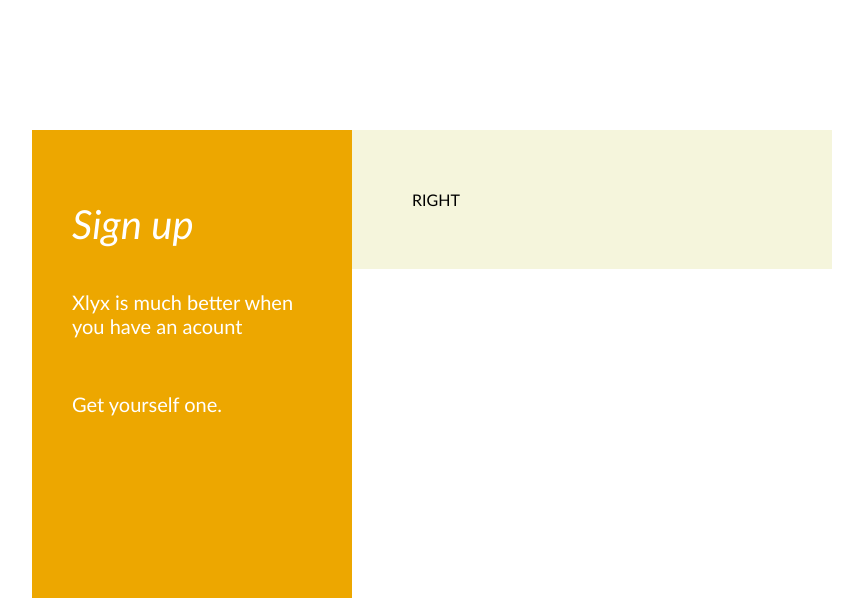
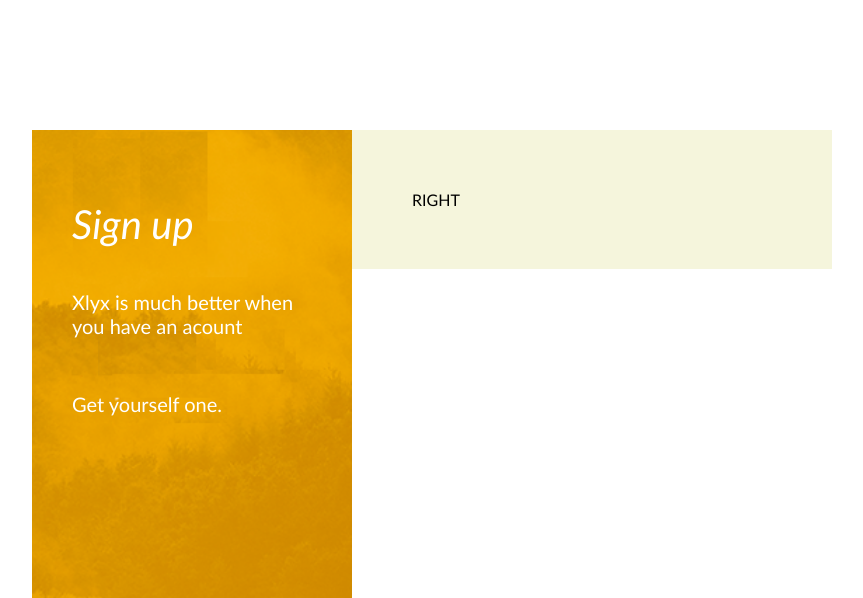
Before and after one commit to Nuotaikos/6-sign-up-form-nd, a website: page index.html in a window 1280 px wide. Shown: the top 598 px of the page, without its empty margins (208-1071 px from the left). Drawn offline with Linux system fonts and the light colour scheme.

Commit message:
Left column background image

```diff
--- a/css/main.css
+++ b/css/main.css
@@ -21,12 +21,15 @@
     width: 40%;
     float:left;
     padding: 40px;
+    height: 600px;
     background-color: #EDA700;
-    height: 600px;
+    background-image: url(../img/Trees.png);
     color: white;
+    background-repeat: no-repeat;
+    background-position: center;
+    background-size: cover;
 }
 .main-title {
-    display: inline-block;
     width:100%;
     font-size: 40px;
     font-weight: normal;
```
Also changed, not shown: img/Trees.png (added).
